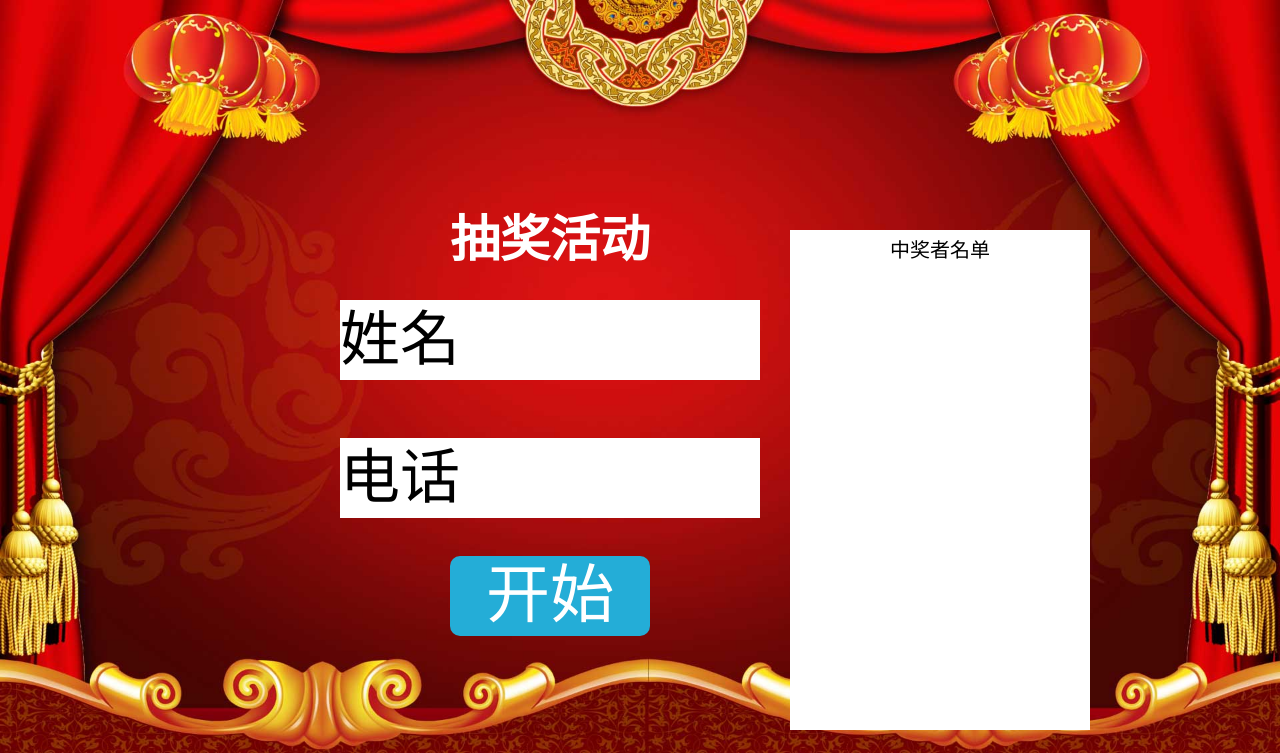
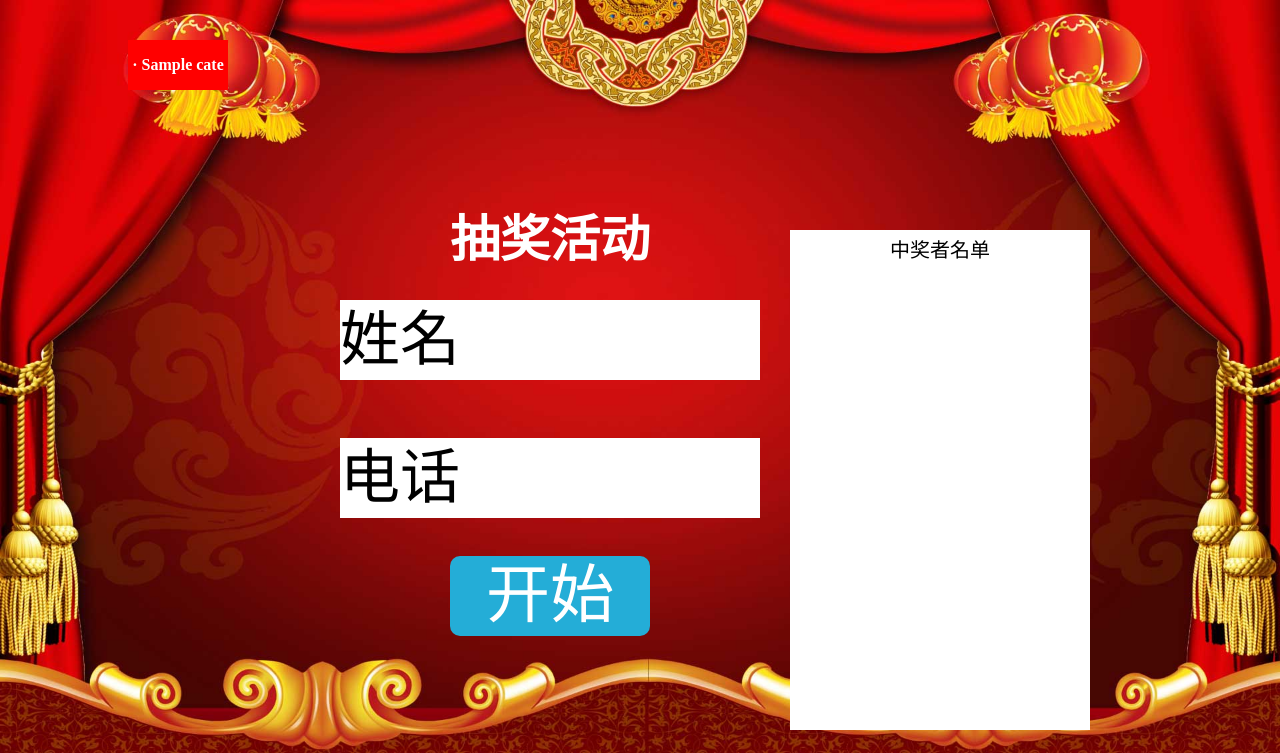
Before and after one commit to wpdef/wechat, a Django app: template templates/newyear/index.html in a window 1280 px wide. Shown: the top 753 px of the page. Run offline with Django 3.2, Linux system fonts and the light colour scheme; tables that the repository leaves empty hold one stand-in row (values such as "Sample post"); the template is opened without the code that fills it: values that come from a table or form of the project are taken from there, most other values are stand-ins (such as "Sample title", 1, 10 or a date in 2020); some libraries are stand-ins or nearby versions.

Commit message:
后台开发，页面优化

```diff
--- a/newyear/models.py
+++ b/newyear/models.py
@@ -24,6 +24,8 @@ class UserInfo(BaseModel):
     name = models.CharField(max_length=50, verbose_name='姓名')
     phone = models.CharField(max_length=11, verbose_name='联系电话',unique=True)
     is_default = models.BooleanField(default=False, verbose_name='是否备选')
+    # is_win = models.BooleanField(default=False, verbose_name='是否中奖')
+    # desc = models.CharField(max_length=50, verbose_name='说明')
     class Meta:
         db_table = 'df_userinfo'
         verbose_name = '会员'
--- a/templates/newyear/index.html
+++ b/templates/newyear/index.html
@@ -6,10 +6,40 @@
     <link rel="stylesheet" type="text/css" href="/static/style/style.css">
 </head>
 <body>
+<style>
+    .nav {
+        width: 300px;
+        margin: 0 auto;
+        width: 80%;
+        text-align: center;
+        position: absolute;
+        top: 5%;
+        left: 0;
+        right: 0;
+        font-weight: bold;
+    }
+
+    .nav li {
+        float: left;
+        width: 100px;
+        text-align: center;
+        background: red;
+        height: 50px;
+        line-height: 50px;
+        color: #fff;
+        list-style: none;
+    }
+</style>
 <div class="bg">
     <img src="/static/images/bg.jpg">
 </div>
+<ul class="nav">
+    {% for item in cate %}
+        <li id="ck{{ item.id }}">· {{ item.cate }}</li>
+    {% endfor %}
+</ul>
 <div class="box">
+
     <div class="jz">
         <p><b>抽奖活动</b></p>
         <span class="name">姓名</span><br/>
@@ -25,25 +55,24 @@
 <script src="http://www.jq22.com/jquery/jquery-1.10.2.js"></script>
 <script>
     $(function () {
-        var xinm = new Array();
-        {%for item in data%}
-            xinm[{{forloop.counter|add:-1}}] = "{{ item.name }}"
-        {%endfor%}
+        var data = new Array()
+        {%for item in otdata%}
+            data[{{forloop.counter|add:-1}}] = new Array();
+            data[parseInt({{forloop.counter|add:-1}})][0] = "{{ item.name }}"
+            data[parseInt({{forloop.counter|add:-1}})][1] = "{{ item.phone }}"
+        {% endfor %}
+        var isdata = new Array()
+        {%for item in isdata%}
+            isdata[{{forloop.counter|add:-1}}] = new Array();
+            isdata[parseInt({{forloop.counter|add:-1}})][0] = "{{ item.name }}"
+            isdata[parseInt({{forloop.counter|add:-1}})][1] = "{{ item.phone }}"
+        {% endfor %}
 
-        var phone = new Array();
-        {%for item in data%}
-            phone[{{forloop.counter|add:-1}}] = "{{ item.phone }}"
-        {%endfor%}
-
-        var isdefault = new Array()
-        {%for item in isdata%}
-            isdefault[{{forloop.counter|add:-1}}] = "{{ item.is_default }}"
-        {%endfor%}
         var nametxt = $('.name');
         var phonetxt = $('.phone');
-        var pcount = xinm.length - 1;
+        var pcount = data.length - 1;
         var runing = true;
-        var td = 10;
+        var td = 5;
         var num = 0;
         var t;
 
@@ -66,47 +95,41 @@
 
         function startNum() {
             num = Math.floor(Math.random() * pcount);
-            nametxt.html(xinm[num]);
-            phonetxt.html(phone[num].replace(/^(\d{3})\d{4}(\d{4})$/,'$1****$2'));
+            nametxt.html(data[num][0]);
+            phonetxt.html(data[num][1].replace(/^(\d{3})\d{4}(\d{4})$/, '$1****$2'));
             t = setTimeout(startNum, 0);
         }
 
         function stop() {
-            pcount = xinm.length - 1;
+            pcount = data.length - 1;
             clearInterval(t);
             t = 0;
         }
 
         function zd() {
-            if (td <= 3) {
-                if (td == 1) {
-                    nametxt.html('周一一');
-                    phonetxt.html('15112345678');
-                    $('.list').prepend("<p>" + td + ' ' + "周一一 -- 15112345678</p>");
+            if (td <= isdata.length) {
+                for (var k = 0; k < isdata.length; k++) {
+                    if (td == k + 1) {
+                        nametxt.html(isdata[k][0]);
+                        phonetxt.html(isdata[k][1]);
+                        $('.list').prepend("<p>" + td + ' ' + isdata[k][0] + " -- " + isdata[k][1].replace(/^(\d{3})\d{4}(\d{4})$/, '$1****$2') + "</p>");
+                        isdata.splice($.inArray(isdata[k], isdata), 1);
                     }
-                if (td == 2) {
-                    nametxt.html('李二二');
-                    phonetxt.html('151000000000');
-                    $('.list').prepend("<p>" + td + ' ' + "李二二 -- 151000000000</p>");
                 }
-                if (td == 3) {
-                    nametxt.html('张三三');
-                    phonetxt.html('1511111111');
-                    $('.list').prepend("<p>" + td + ' ' + "张三三 -- 1511111111</p>");
+
                     }
-            } else if (td > 3) {
-                $('.list').prepend("<p>" + td + ' ' + xinm[num] + " -- " + phone[num].replace(/^(\d{3})\d{4}(\d{4})$/,'$1****$2') + "</p>");
+                else
+                    if (td > isdata.length) {
+                        $('.list').prepend("<p>" + td + ' ' + data[num][0] + " -- " + data[num][1].replace(/^(\d{3})\d{4}(\d{4})$/, '$1****$2') + "</p>");
                         if (pcount <= 0) {
                             alert("投票结束");
                         }
-                xinm.splice($.inArray(xinm[num], xinm), 1);
-                phone.splice($.inArray(phone[num], phone), 1);
-                isdefault.splice($.inArray(isdefault[num], isdefault), 1);
-                console.log(xinm,phone,isdefault)
+                        data.splice($.inArray(data[num], data), 1);
                     }
                     td = td - 1;
                 }
-    })
+            }
+        )
 </script>
 </body>
 </html>
```
Also changed, not shown: newyear/views.py (+5 -5 lines), static/style/style.css (+97 -1 lines), 1 other file. Lines whose indentation alone changed are shown as unchanged.
